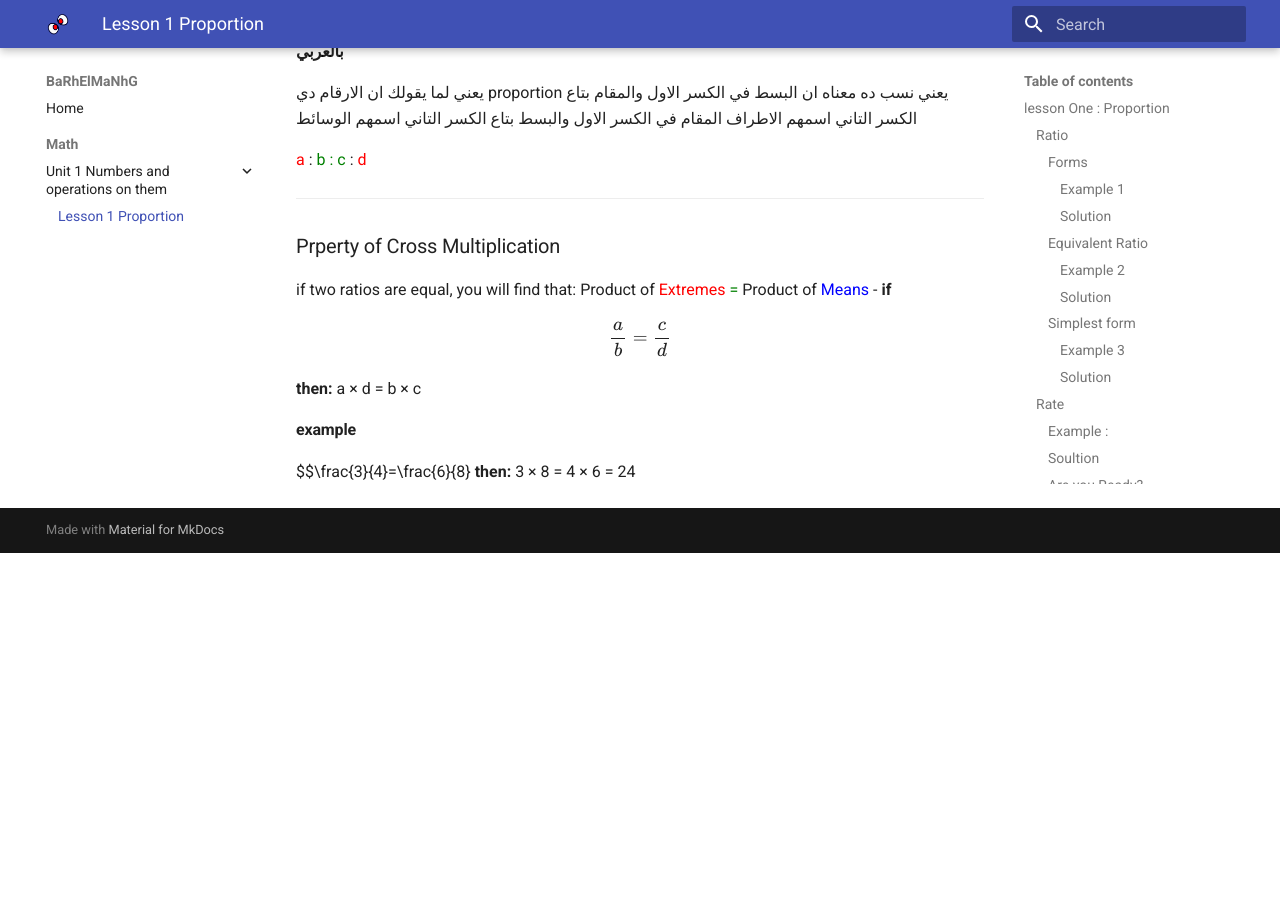
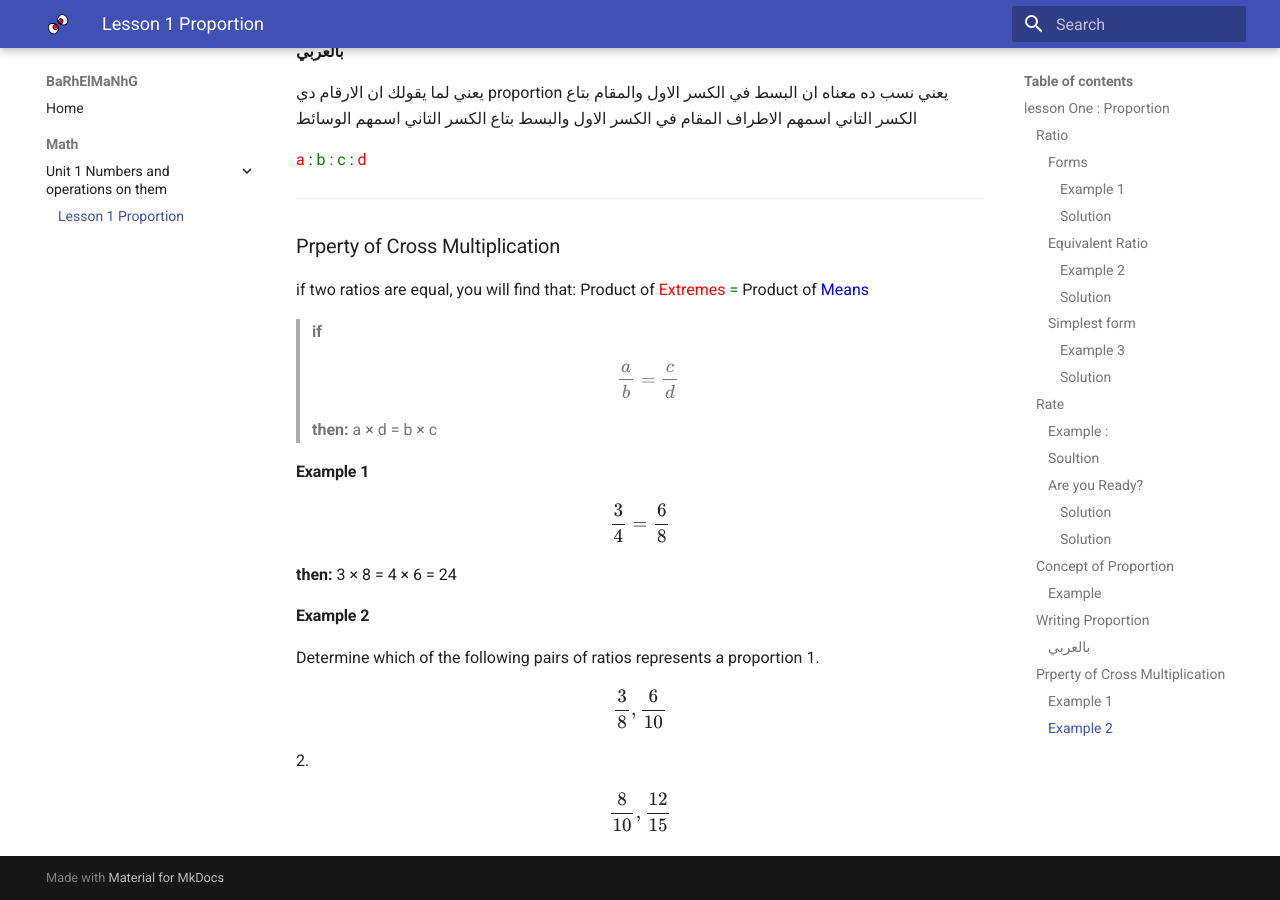
Before and after one commit to amansour-gh/educational.github.io, an MkDocs documentation site: the page built from docs/math/unit1/lesson1.md, in a window 1280 px wide and 900 px high, scrolled down 4680 px. Built offline with MkDocs 1.6.1 and Material for MkDocs 9.7.7, drawn with Linux system fonts in a browser that asks for light colours; formulas are drawn with MathJax 3; before the commit the page ends 5233 px from its top, so only the background shows below that.

Commit message:
240926-39

```diff
--- a/docs/math/unit1/lesson1.md
+++ b/docs/math/unit1/lesson1.md
@@ -139,6 +139,16 @@ ___
 
 ### Prperty of Cross Multiplication
 if two ratios are equal, you will find that: Product of <span style="color:red"> Extremes</span> <span style="color:green"> = </span> Product of <span style="color:blue"> Means </span>
-- **if** $$\frac{a}{b}=\frac{c}{d}$$ **then:** a × d = b × c
-#### example
-$$\frac{3}{4}=\frac{6}{8} **then:** 3 × 8 = 4 × 6 = 24
+> **if** $$\frac{a}{b}=\frac{c}{d}$$ **then:** a × d = b × c
+#### Example 1
+$$\frac{3}{4}=\frac{6}{8}$$ **then:** 3 × 8 = 4 × 6 = 24
+#### Example 2
+Determine which of the following pairs of ratios represents a proportion
+1.
+$$
+\frac{3}{8}, \frac{6}{10}
+$$
+2.
+$$
+\frac{8}{10}, \frac{12}{15}
+$$
```
